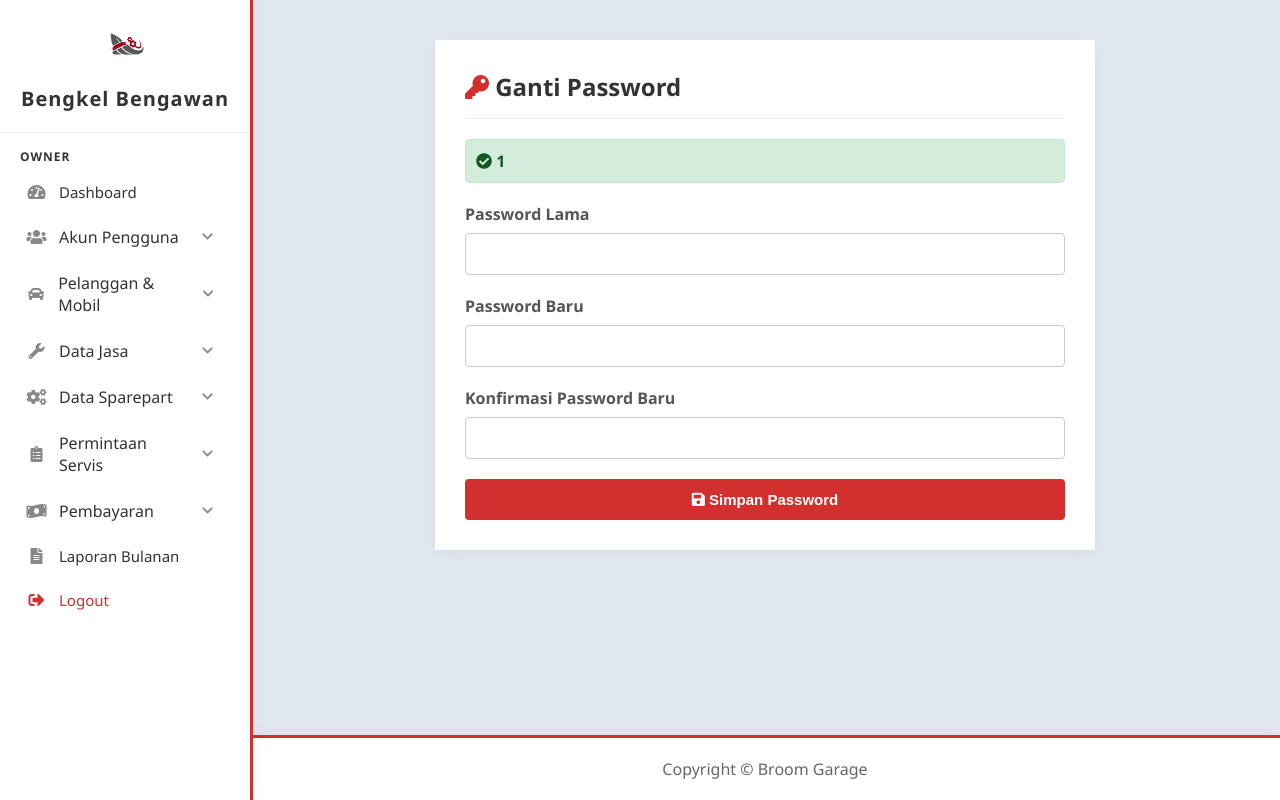
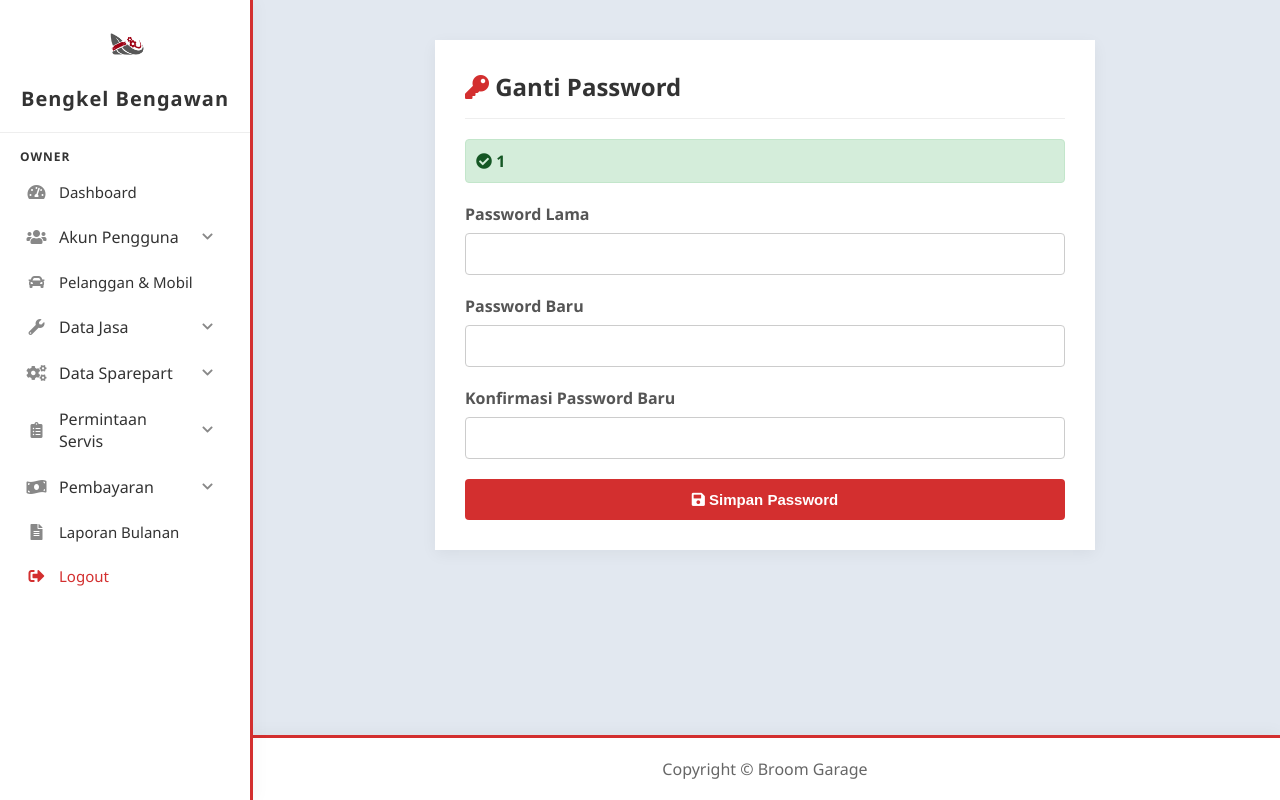
Before and after one commit to Cheesyrick/bengkel-main, a PHP site: page /auth/change_password.php in a window 1280 px wide. Run offline with PHP 8.4, Linux system fonts and the light colour scheme; a user stored in the database is signed in.

Commit message:
small adjustment to the sidebar

```diff
--- a/includes/sidebar.php
+++ b/includes/sidebar.php
@@ -30,7 +30,7 @@ $role = isset($_SESSION['role']) ? $_SESSION['role'] : '';
                 </ul>
             </li>
 
-            <li class="nav-item">
+            <!-- <li class="nav-item">
                 <input type="checkbox" id="pelangganMenuToggle" class="sb-dropdown-cb">
                 <label for="pelangganMenuToggle" class="sb-dropdown-toggle">
                     <div style="display:flex; align-items:center;"><i class="fas fa-car"></i> Pelanggan & Mobil</div>
@@ -41,6 +41,12 @@ $role = isset($_SESSION['role']) ? $_SESSION['role'] : '';
                     <li><a href="<?php echo $base_url; ?>/owner/pelanggan_mobil/list.php">Lihat Pelanggan & Mobil</a></li>
                     <li><a href="<?php echo $base_url; ?>/owner/pelanggan_mobil/add.php">Input Pelanggan & Mobil</a></li>
                 </ul>
+            </li> -->
+
+            <li class="nav-item">
+                <a href="<?php echo $base_url; ?>/owner/pelanggan_mobil/list.php" class="sb-dropdown-toggle">
+                    <div style="display:flex; align-items:center;"><i class="fas fa-car"></i> Pelanggan & Mobil</div>
+                </a>
             </li>
 
             <li class="nav-item">
@@ -166,7 +172,7 @@ $role = isset($_SESSION['role']) ? $_SESSION['role'] : '';
             <li class="nav-section">SERVICE ADVISOR</li>
             <li><a href="<?php echo $base_url; ?>/auth/dashboardadmin.php"><i class="fas fa-tachometer-alt"></i> Dashboard</a></li>
 
-            <li class="nav-item">
+            <!-- <li class="nav-item">
                 <input type="checkbox" id="pelangganMenuToggleSA" class="sb-dropdown-cb">
                 <label for="pelangganMenuToggleSA" class="sb-dropdown-toggle">
                     <div style="display:flex; align-items:center;"><i class="fas fa-car"></i> Pelanggan & Mobil</div>
@@ -177,6 +183,12 @@ $role = isset($_SESSION['role']) ? $_SESSION['role'] : '';
                     <li><a href="<?php echo $base_url; ?>/service_advisor/pelanggan_mobil/list.php">Lihat Pelanggan & Mobil</a></li>
                     <li><a href="<?php echo $base_url; ?>/service_advisor/pelanggan_mobil/add.php">Input Pelanggan & Mobil</a></li>
                 </ul>
+            </li> -->
+
+            <li class="nav-item">
+                <a href="<?php echo $base_url; ?>/service_advisor/pelanggan_mobil/list.php" class="sb-dropdown-toggle">
+                    <div style="display:flex; align-items:center;"><i class="fas fa-car"></i> Pelanggan & Mobil</div>
+                </a>
             </li>
 
             <li class="nav-item">
```
